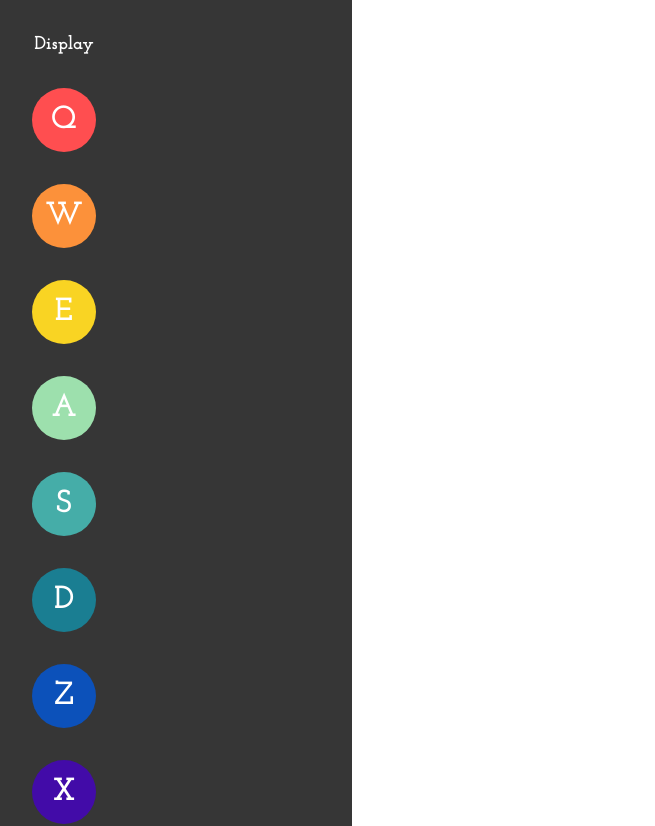
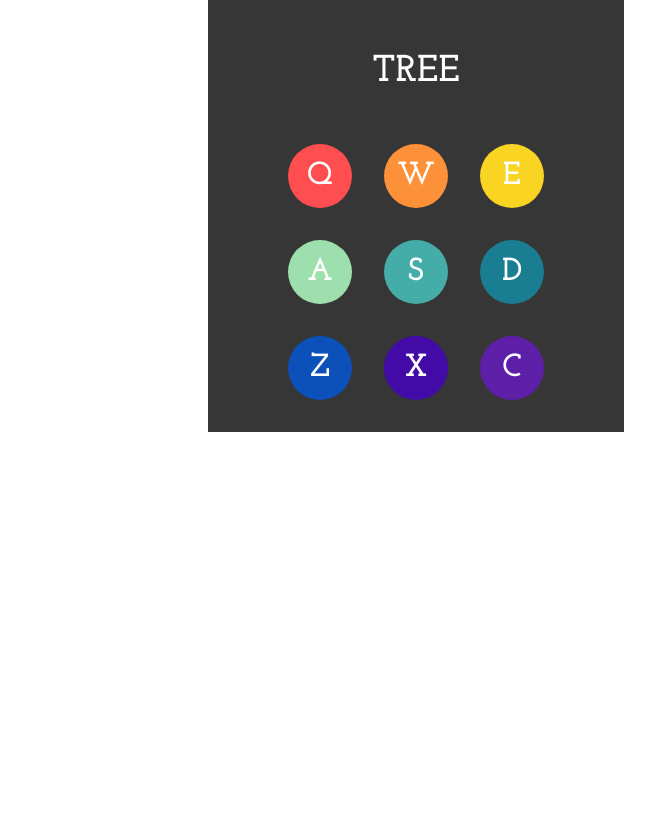
Before and after one commit to nroode/ReactDrum, a React (Create React App) app: page / in a window 1280 px wide. Shown: the top 826 px of the page, without its empty margins (224-879 px from the left). After the commit the page ends 800 px from the top, so only its background shows below. Built offline with nearby package versions, Linux system fonts and the light colour scheme.

Commit message:
added display element

```diff
--- a/src/App.css
+++ b/src/App.css
@@ -2,7 +2,8 @@
   text-align: center;
   padding: 1rem;
   color: white;
-  width: 34rem;
+  width: 24rem;
+  margin: 0 auto;
   background-color: #363636;
   font-family: 'Josefin Slab', serif;
 
--- a/src/App.js
+++ b/src/App.js
@@ -1,17 +1,33 @@
 import React, { Component } from 'react';
-import logo from './logo.svg';
 import './App.css';
 import Body from './Body.js';
 import Display from './Display.js';
 
 class App extends Component {
+  constructor(props) {
+    super(props);
+    this.handler = this.handler.bind(this)
+    // var display='',
+
+    this.state = {
+        display: 'tree'
+    }
+}
+
+handler(word) {
+  this.setState({
+    display: word
+  })
+}
+
   render() {
     return (
       <div className="App">
 
-      <Display />
-      <Body />
-
+      <Display display={this.state.display} />
+      <Body
+          handler={this.handler}
+       />
 
       </div>
     );
--- a/src/Body.js
+++ b/src/Body.js
@@ -61,12 +61,10 @@ const sounds = [
 ]
 
 export default class Body extends Component {
-    constructor(props) {
-        super(props)
-    }
 
 
     render() {
+        // var handler=this.props.handler;
 
 
         return (
@@ -80,6 +78,7 @@ export default class Body extends Component {
                         id={sounds[i].id}
                         key={sounds[i].clipName}
                         keyCode={sounds[i].keyCode}
+                        handler={this.props.handler}
                     />
 
                 )}
--- a/src/Display.js
+++ b/src/Display.js
@@ -2,17 +2,13 @@ import React, { Component } from 'react';
 import './Drum.css';
 
 export default class Display extends Component {
-    constructor(props) {
-        super(props)
-    }
 
     render() {
 
         return (
 
         <div id="display">
-            <h3>Display</h3>
-
+            <h3>{this.props.display}</h3>
         </div>
     )
     }
--- a/src/Drum.css
+++ b/src/Drum.css
@@ -2,13 +2,18 @@
 
 #drum-machine {
     margin: 0 auto;
-
+    width: 20rem;
+    display: flex;
+    flex-wrap: wrap;
+    justify-content: center;
 }
 
 #display {
+    font-size: 2rem;
+    text-transform: uppercase;
+    width: 24rem;
+    margin: 0 auto;
 
-    width: 30rem;
-    margin: 0 auto;
 }
 
 /* ----------DRUM PAD -------------*/
@@ -19,9 +24,13 @@
     line-height: 4rem;
     font-size: 2rem;
     display: inline-block;
+
     border-radius: 100%;
     margin: 1rem;
     font-weight: 700;
+
+    flex: 0 0 33.3333%;
+
 }
 
 #Heater1 {
--- a/src/DrumPad.js
+++ b/src/DrumPad.js
@@ -8,29 +8,26 @@ export default class DrumPad extends Component {
         super(props)
         this.playSound = this.playSound.bind(this);
         this.keydownHandler = this.keydownHandler.bind(this);
+
         this.componentDidMount = this.componentDidMount.bind(this);
         this.componentWillUnmount = this.componentWillUnmount.bind(this);
     }
+
+
 
     playSound(e) {
         const sound = document.getElementById(this.props.id);
         // sound.currentTime = 0;
         sound.play();
-        const display= document.getElementById('display')
-        display.innerHtml=this.props.id;
+
+        this.props.handler(this.props.clipName);
 
     }
 
-    //if press w on keyboard play sound
-    // handlePress(e){
-    //     if (e.keyCode === this.props.keyCode){
-    //         this.playSound(e)
-    //     }
-    // }
-
-    keydownHandler(e){
+    keydownHandler(e, props){
         if(e.keyCode === this.props.keyCode) {
         this.playSound()
+
       }
     }
 
```
